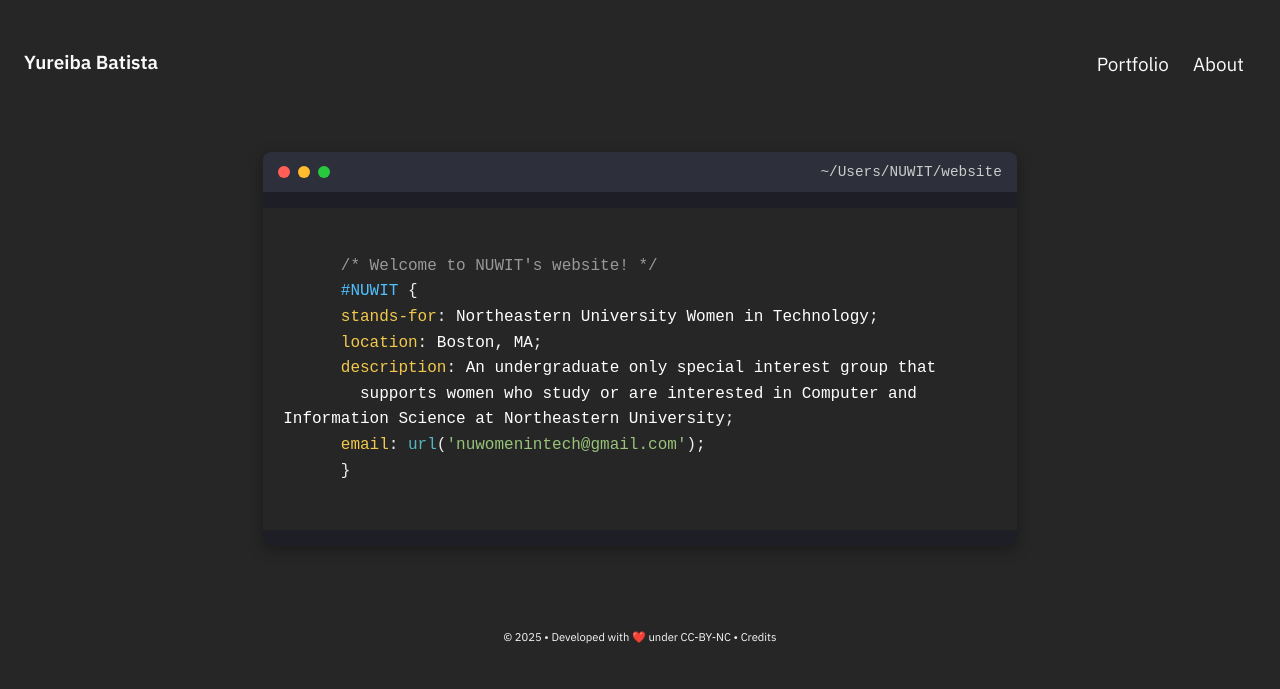
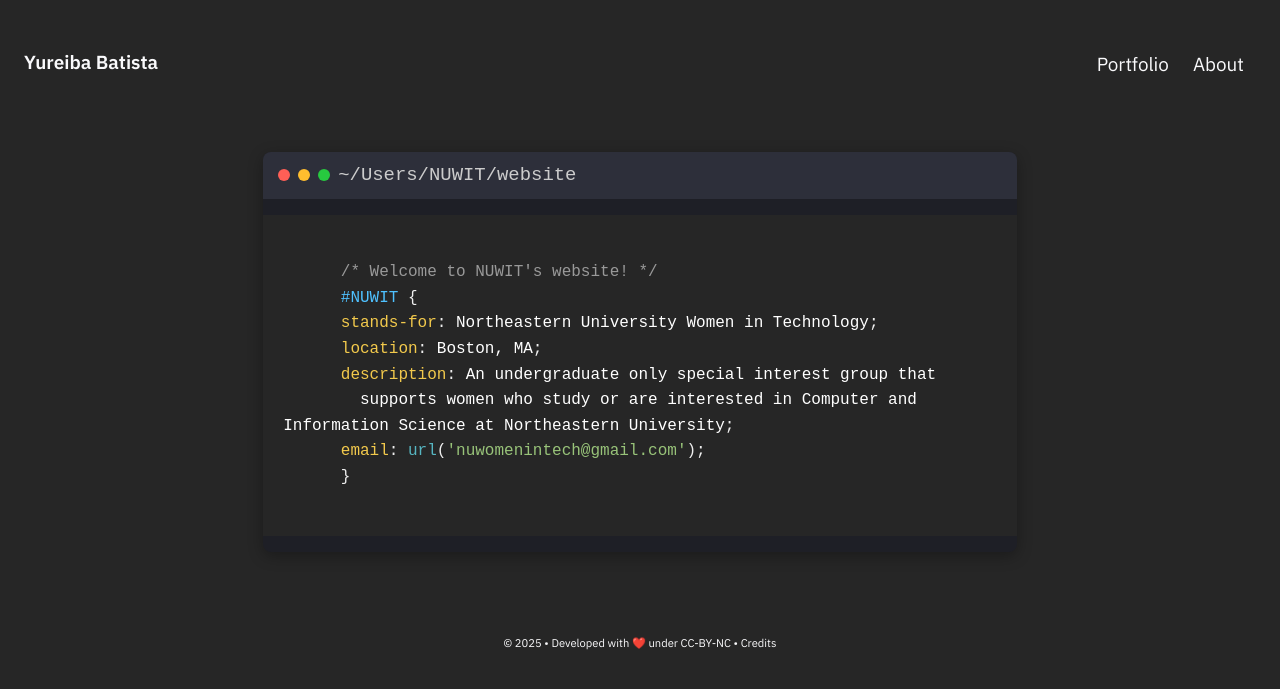
Before and after one commit to batistayureiba/batistayureiba.github.io, a Jekyll site: the page built from pages/index.md, in a window 1280 px wide. Shown: the top 689 px of the page. Built offline with Jekyll 4.4.1, drawn with Linux system fonts in a browser that asks for light colours.

Commit message:
Update style.css
comentar el padding y el alineado de la ruta de la terminal

```diff
--- a/assets/css/style.css
+++ b/assets/css/style.css
@@ -1642,9 +1642,8 @@
 
 .terminal-wrapper .path {
   color: #ccc;
-  margin-left: auto;
-  font-size: 0.9rem;
-  text-align: left;
+  /*margin-left: auto;
+  font-size: 0.9rem;*/
 }
 
 .terminal-wrapper .code-block {
```
